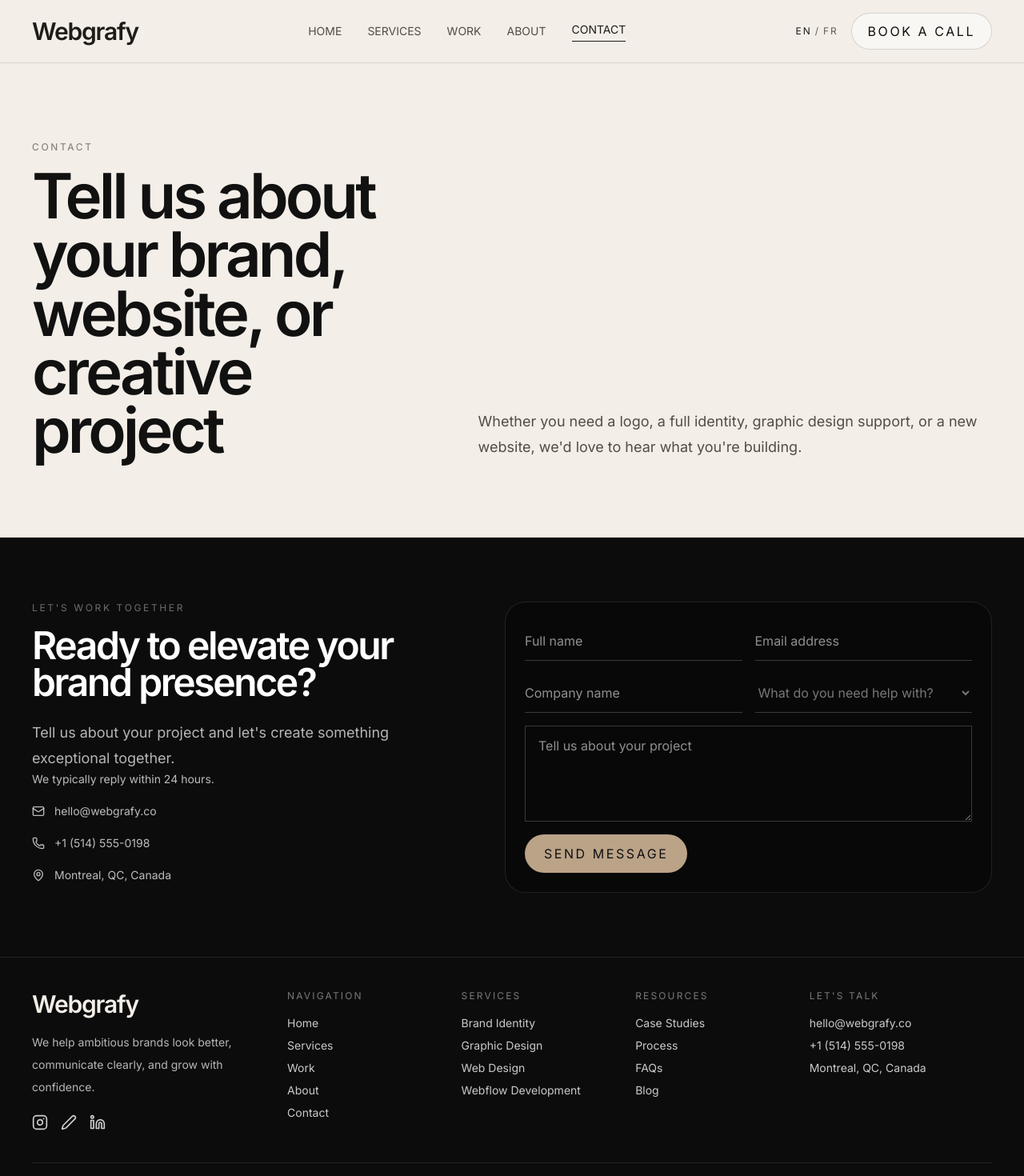
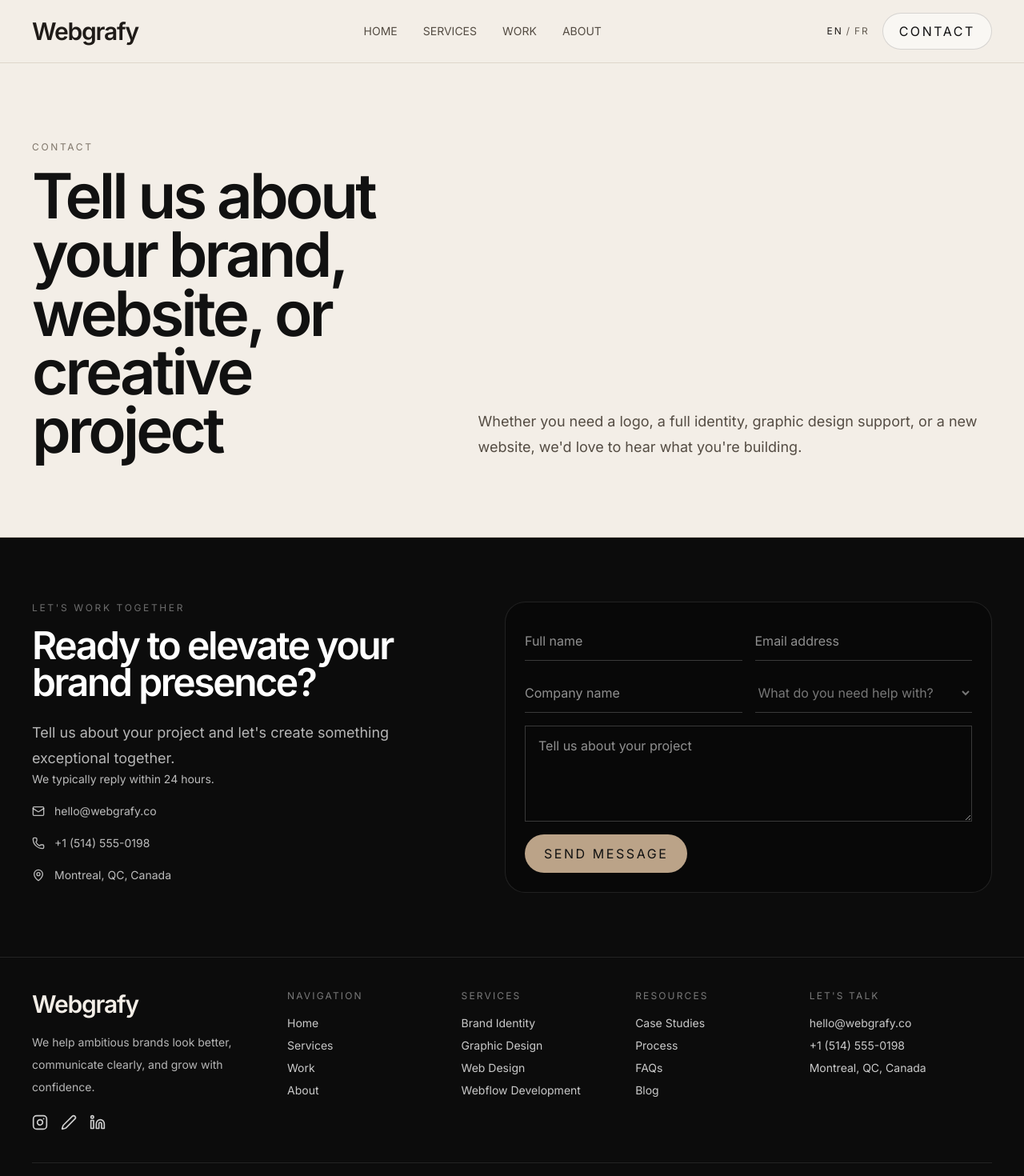
Before and after one commit to pbuyan/webgrafy, a Next.js app: page /en/contact in a window 1280 px wide. Shown: the top 1470 px of the page at 80% size. Built offline with nearby package versions, Linux system fonts and the light colour scheme.

Commit message:
conatct upd

```diff
--- a/components/site-footer.tsx
+++ b/components/site-footer.tsx
@@ -27,7 +27,6 @@ export function SiteFooter({ locale, dict }: { locale: Locale; dict: SiteDiction
     { label: dict.nav.services, href: `/${locale}/services` },
     { label: dict.nav.work, href: `/${locale}/work` },
     { label: dict.nav.about, href: `/${locale}/about` },
-    { label: dict.nav.contact, href: `/${locale}/contact` },
   ];
 
   const serviceItems = dict.services.map((service) => service.title);
--- a/components/site-header.tsx
+++ b/components/site-header.tsx
@@ -108,7 +108,6 @@ function SiteHeaderBar({ locale, dict, pathname }: SiteHeaderBarProps) {
     { label: dict.nav.services, href: `/${locale}/services` },
     { label: dict.nav.work, href: `/${locale}/work` },
     { label: dict.nav.about, href: `/${locale}/about` },
-    { label: dict.nav.contact, href: `/${locale}/contact` },
   ];
 
   return (
@@ -159,12 +158,12 @@ function SiteHeaderBar({ locale, dict, pathname }: SiteHeaderBarProps) {
 
           <div className="flex items-center gap-4">
             <LanguageSwitcher locale={locale} labels={dict.nav.langShort} tone={langTone} />
-            <Link href={`/${locale}/contact`} className="hidden md:block">
+            <Link href={`/${locale}/about#contact-block`} className="hidden md:block">
               <Button
                 variant="outline"
                 size="sm"
               >
-                {dict.nav.bookCall}
+                {dict.nav.contact}
               </Button>
             </Link>
             <button
@@ -203,9 +202,9 @@ function SiteHeaderBar({ locale, dict, pathname }: SiteHeaderBarProps) {
             })}
           </nav>
           <div className="px-6">
-            <Link href={`/${locale}/contact`} onClick={() => setMenuOpen(false)}>
+            <Link href={`/${locale}/about#contact-block`} onClick={() => setMenuOpen(false)}>
               <Button variant="outline" className="w-full rounded-none">
-                {dict.nav.bookCall}
+                {dict.nav.contact}
               </Button>
             </Link>
           </div>
--- a/components/ui/contact-block.tsx
+++ b/components/ui/contact-block.tsx
@@ -51,7 +51,7 @@ export function ContactBlock({ locale, dict }: { locale: Locale; dict: SiteDicti
   }
 
   return (
-    <section className="bg-pitch py-20 text-white">
+    <section id="contact-block" className="bg-pitch py-20 text-white">
       <Container>
         <div className="grid gap-10 lg:grid-cols-[0.95fr_1.05fr] lg:items-start">
           <div>
--- a/lib/i18n/dictionaries.ts
+++ b/lib/i18n/dictionaries.ts
@@ -237,7 +237,7 @@ const fr: SiteDictionary = {
     services: "Services",
     work: "Projets",
     about: "À propos",
-    contact: "Contact",
+    contact: "Contactez-nous",
     bookCall: "Prendre rendez-vous",
     langShort: { en: "EN", fr: "FR" },
   },
```
